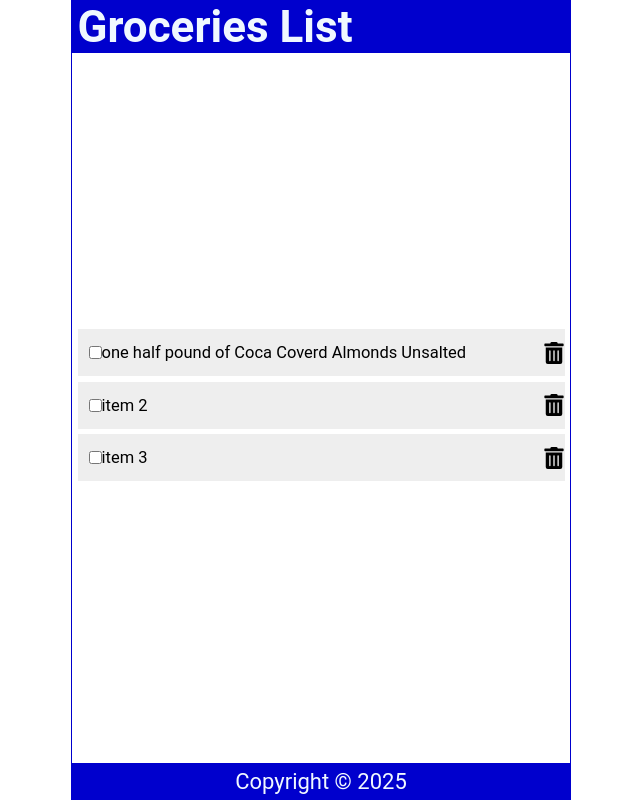
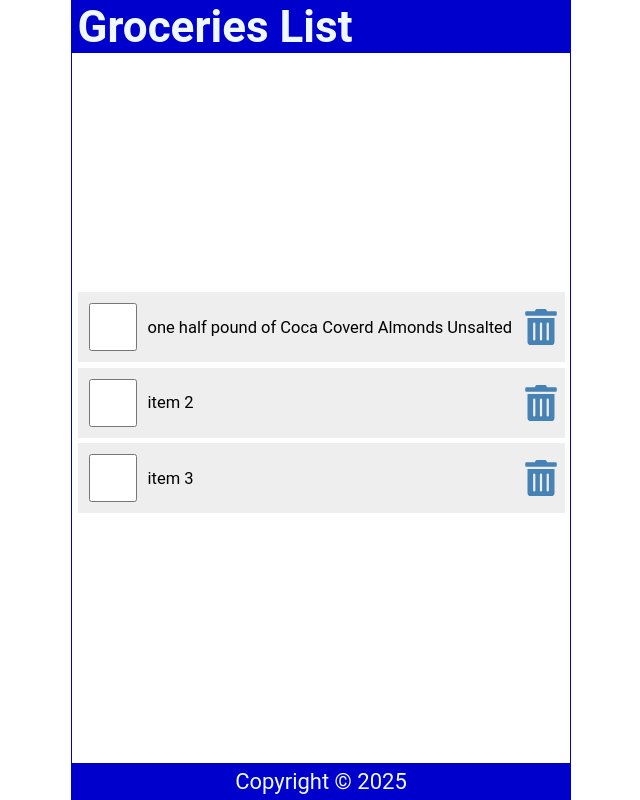
Before and after one commit to lealemb/react-complete-guide, a React (Create React App) app in the folder 07tut/: page / in a window 1280 px wide. Shown: the whole page, without its empty margins (319-959 px from the left). Built offline with nearby package versions, Linux system fonts and the light colour scheme.

Commit message:
styling added

```diff
--- a/07tut/src/index.css
+++ b/07tut/src/index.css
@@ -75,10 +75,12 @@ ul li::before {
   margin: 0.25rem 0;
   background-color: #eee;
 }
-.item :first-child {
+
+.item:first-child {
   margin: 0;
 }
-item input[type="checkbox"] {
+
+.item input[type="checkbox"] {
   text-align: center;
   width: 2.5rem;
   width: 48px;
@@ -86,13 +88,30 @@ item input[type="checkbox"] {
   height: 2.5rem;
   height: 48px;
   min-height: 48px;
+  cursor: pointer;
   margin-right: 0.5rem;
 }
+
 .item input[type="checkbox"]:focus + label {
   text-decoration: underline;
 }
 
-.item> label {
+.item > label {
   font-size: 0.75rem;
   flex-grow: 1;
 }
+
+.item svg {
+  width: 48px;
+  min-width: 48px;
+  height: 36px;
+  font-size: 1rem;
+  color: steelblue;
+  cursor: pointer;
+}
+
+.item svg:focus,
+.item svg:hover {
+  color: red;
+  outline: none;
+}
```
